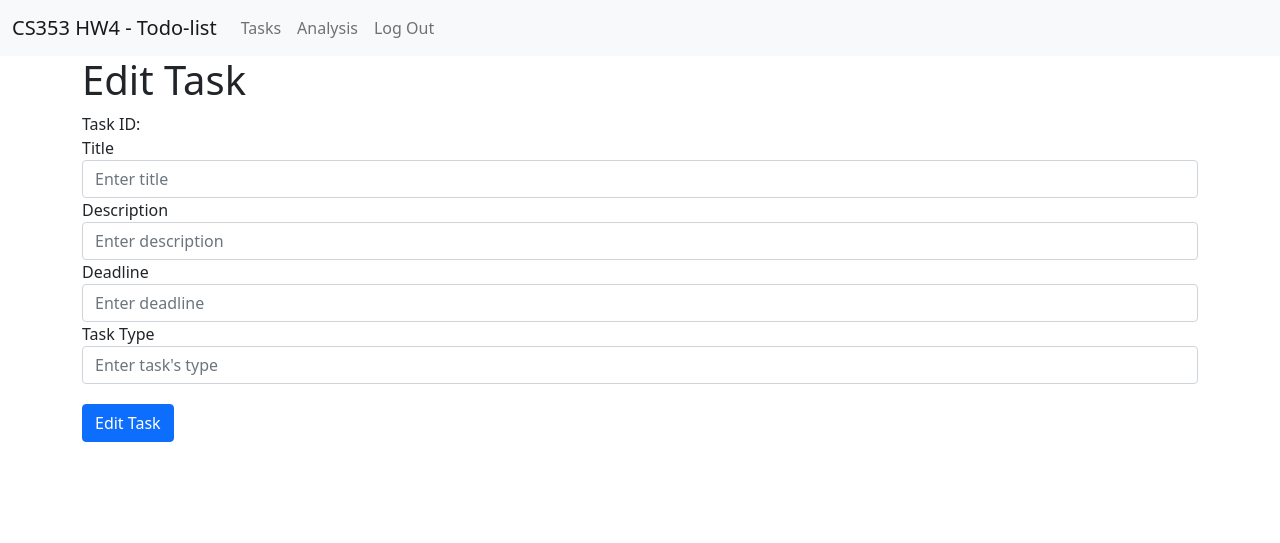
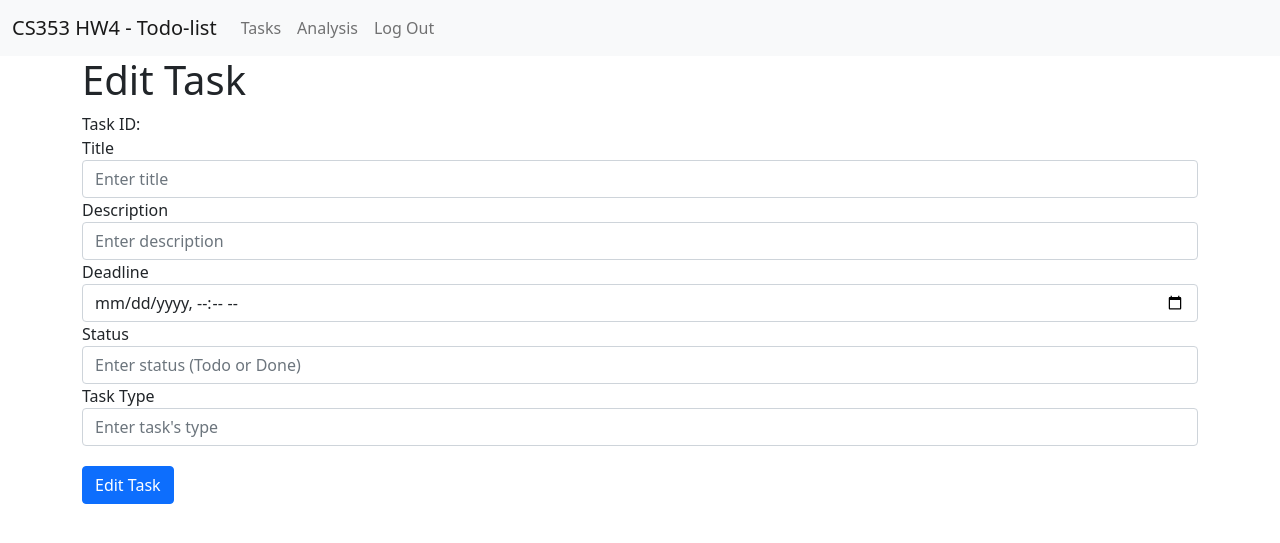
Before and after one commit to ugurcanaltun/CS353-Database-Systems-HW-IV, a Flask app: template app/templates/edittask.html in a window 1280 px wide. Shown: the top 543 px of the page. Run offline with Flask 2, Linux system fonts and the light colour scheme; the template is opened without the code that fills it, so the values that code supplies are empty; some libraries are stand-ins or nearby versions.

Commit message:
final version with tweaks

```diff
--- a/app/app.py
+++ b/app/app.py
@@ -1,7 +1,6 @@
 
 import re
 import os
-from datetime import datetime, timedelta
 from flask import Flask, render_template, request, redirect, url_for, session
 from flask_mysqldb import MySQL
 import MySQLdb.cursors
@@ -80,7 +79,7 @@ def register():
 def tasks():
     message = ''
     cursor = mysql.connection.cursor(MySQLdb.cursors.DictCursor)
-    cursor.execute('SELECT id,title,description,`status`,deadline,creation_time,done_time,task_type FROM Task WHERE user_id = %s ORDER BY deadline asc', (str(session['userid']),))
+    cursor.execute('SELECT id,title,description,`status`,deadline,creation_time,done_time,task_type FROM Task WHERE user_id = %s ORDER BY abs(timestampdiff(SECOND,deadline,convert_tz(now(), "system", "+3:00"))) asc', (str(session['userid']),))
     allTasks = cursor.fetchall()
     cursor.execute('SELECT id,title,description,`status`,deadline,creation_time,done_time,task_type FROM Task WHERE user_id = %s AND `status` = "Done" ORDER BY done_time desc', (str(session['userid']),))
     completedTasks = cursor.fetchall()
@@ -128,6 +127,8 @@ def addTask():
 
         if not title or not description or not deadline or not taskType:
             session['message'] = 'Please fill all the fields!'
+        elif taskType and not (taskType == "Health" or taskType == "Job" or taskType == "Lifestyle" or taskType == "Family" or taskType == "Hobbies"):
+            session['message'] = "Error: Task Type must be one of the following: 'Health', 'Job', 'Lifestyle', 'Family', 'Hobbies'"
         else:
             cursor = mysql.connection.cursor(MySQLdb.cursors.DictCursor)
             cursor.execute('INSERT INTO Task (id, title, description, status, deadline, creation_time, done_time, user_id, task_type) VALUES (NULL, %s, %s, %s, %s, convert_tz(now(), "system", "+3:00"), NULL, %s, %s)', (title,description,"Todo",deadline,userId,taskType,))
@@ -177,24 +178,36 @@ def editTask():
 
 @app.route('/edit', methods = ['POST'])
 def edit():
-    if request.method == 'POST' and 'taskId' in request.form and ('title' in request.form or 'description' in request.form or 'deadline' in request.form or 'taskType' in request.form):
+    if request.method == 'POST' and 'taskId' in request.form and ('title' in request.form or 'description' in request.form or 'deadline' in request.form or 'taskType' in request.form or 'status' in request.form):
         cursor = mysql.connection.cursor(MySQLdb.cursors.DictCursor)
         taskId = request.form["taskId"]
         title = request.form["title"]
         description = request.form["description"]
         deadline = request.form["deadline"]
         taskType = request.form["taskType"]
+        status = request.form["status"]
 
-        if title:
-            cursor.execute('UPDATE Task set title = %s where id = %s',(title,taskId))
-        if description:
-            cursor.execute('UPDATE Task set description = %s where id = %s',(description,taskId))
-        if deadline:
-            cursor.execute('UPDATE Task set deadline = %s where id = %s',(deadline,taskId))
-        if taskType:
-            cursor.execute('UPDATE Task set task_type = %s where id = %s',(taskType,taskId))
-        mysql.connection.commit()
-        session['message'] = "Task no " + taskId + " is edited successfully"
+        if status and not (status == "Done" or status == "Todo"):
+            session['message'] = "Error: Status must be 'Done' or 'Todo'"
+        elif taskType and not (taskType == "Health" or taskType == "Job" or taskType == "Lifestyle" or taskType == "Family" or taskType == "Hobbies"):
+            session['message'] = "Error: Task Type must be one of the following: 'Health', 'Job', 'Lifestyle', 'Family', 'Hobbies'"
+        else:
+            if title:
+                cursor.execute('UPDATE Task set title = %s where id = %s',(title,taskId))
+            if description:
+                cursor.execute('UPDATE Task set description = %s where id = %s',(description,taskId))
+            if deadline:
+                cursor.execute('UPDATE Task set deadline = %s where id = %s',(deadline,taskId))
+            if status and status == "Todo":
+                cursor.execute('UPDATE Task set status = %s where id = %s', (status, taskId,))
+                cursor.execute('UPDATE Task set done_time = NULL where id = %s', (taskId,))
+            if status and status == "Done":
+                cursor.execute('UPDATE Task set status = "Done" where id = %s', (taskId,))
+                cursor.execute('UPDATE Task set done_time = convert_tz(now(), "system", "+3:00") where id = %s', (taskId,))
+            if taskType:
+                cursor.execute('UPDATE Task set task_type = %s where id = %s',(taskType,taskId))
+            mysql.connection.commit()
+            session['message'] = "Task no " + taskId + " is edited successfully"
     else:
         session['message'] = "Task could not be edited"
     return redirect(url_for('tasks'))
--- a/app/templates/edittask.html
+++ b/app/templates/edittask.html
@@ -21,7 +21,11 @@
         </div>
         <div class="form-group">
             <label for="deadline">Deadline</label>
-            <input type="deadline" class="form-control" id="deadline" name="deadline" placeholder="Enter deadline">
+            <input type="datetime-local" class="form-control" id="deadline" name="deadline">
+        </div>
+        <div class="form-group">
+            <label for="status">Status</label>
+            <input type="status" class="form-control" id="status" name="status" placeholder="Enter status (Todo or Done)">
         </div>
         <div class="form-group">
             <label for="taskType">Task Type</label>
--- a/app/templates/tasks.html
+++ b/app/templates/tasks.html
@@ -97,7 +97,7 @@
         </div>
         <div class="form-group">
             <label for="deadline">Deadline</label>
-            <input type="deadline" class="form-control" id="deadline" name="deadline" placeholder="Enter deadline">
+            <input type="datetime-local" class="form-control" id="deadline" name="deadline">
         </div>
         <div class="form-group">
             <label for="taskType">Task Type</label>
```
